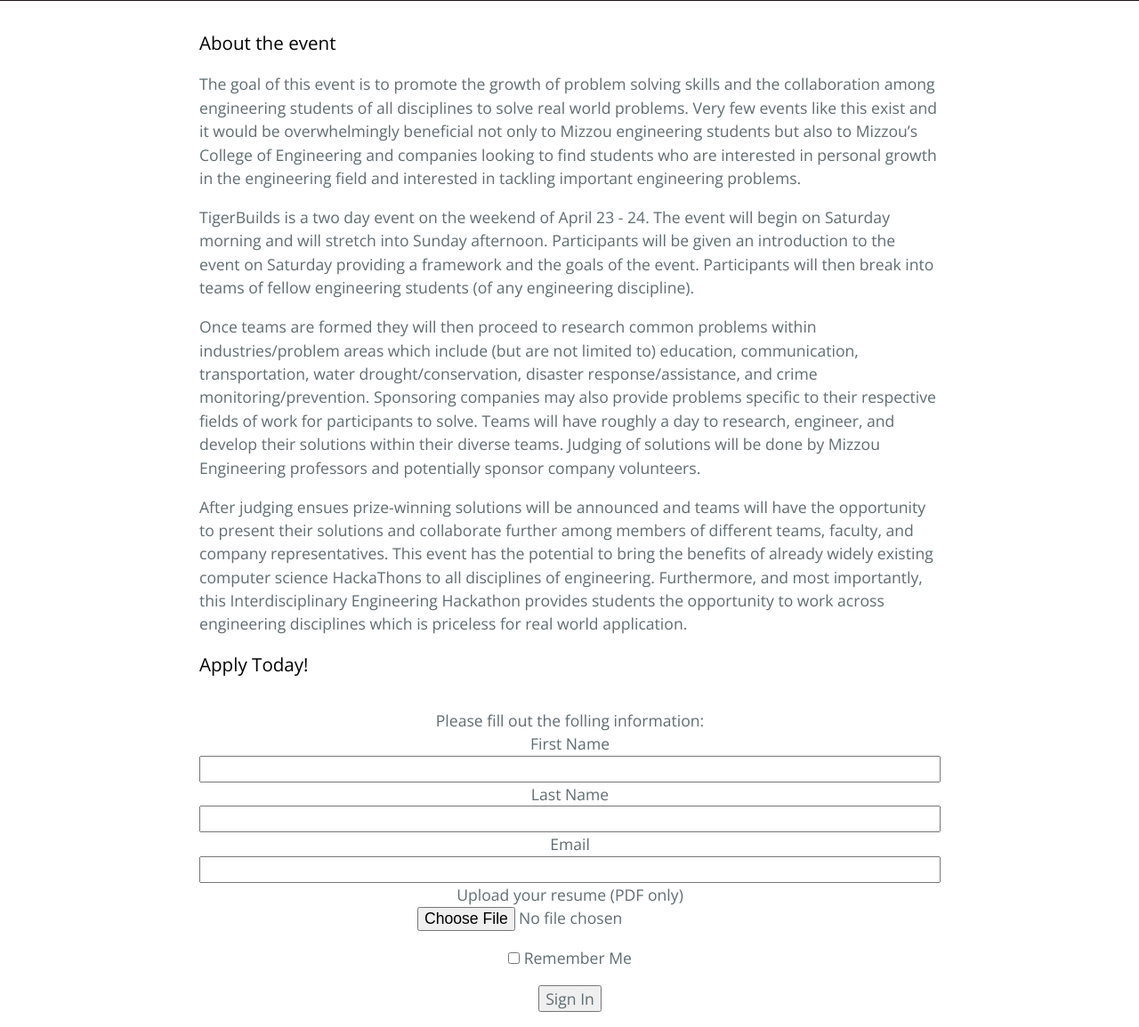
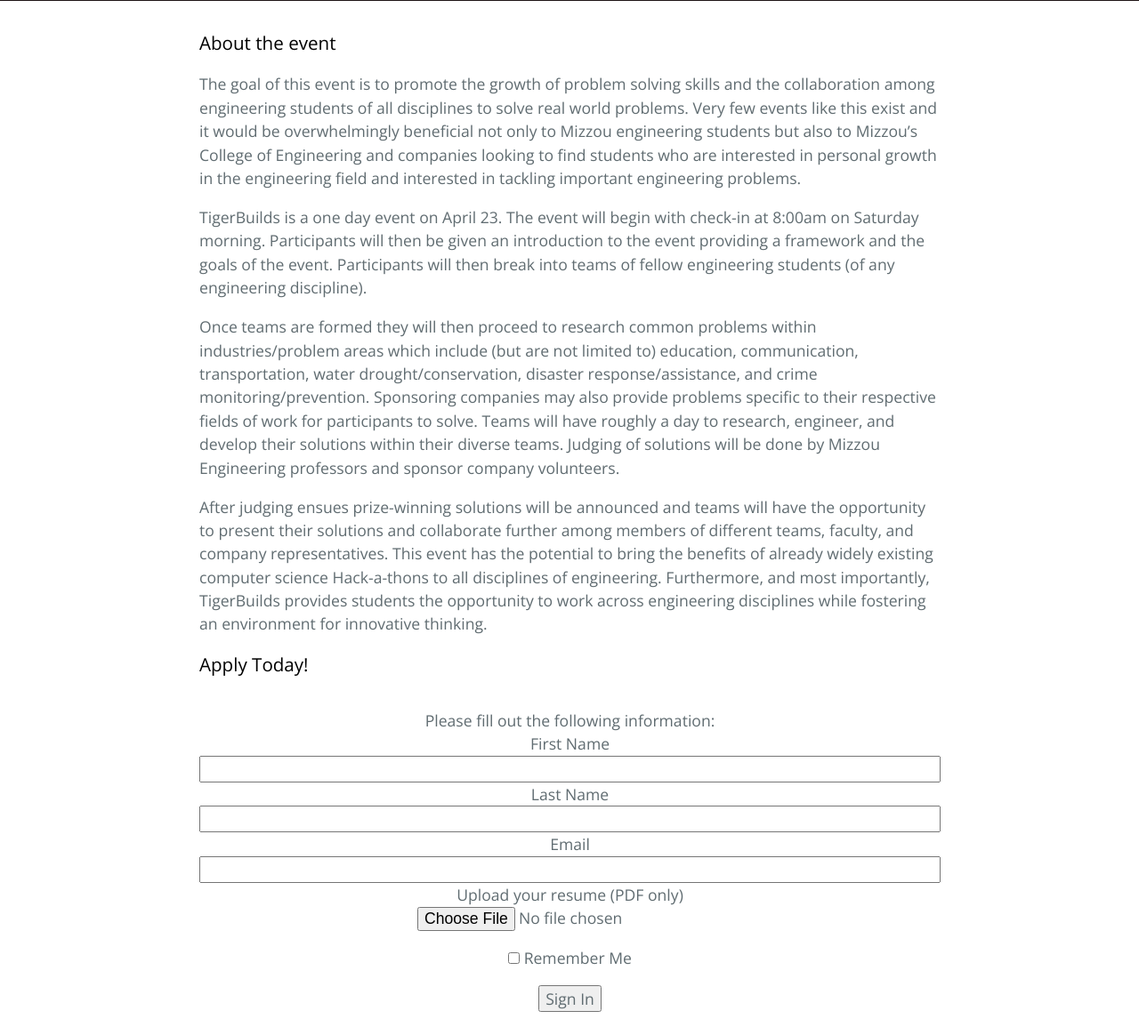
Before and after one commit to samkreter/TigerBuilds-Website, a Flask app: page / in a window 1280 px wide. Shown: the part 563-1718 px from the top of the page at 89% size. Run offline with Flask 2, Linux system fonts and the light colour scheme; some libraries are stand-ins or nearby versions.

Commit message:
updated index.html

```diff
--- a/app/templates/index.html
+++ b/app/templates/index.html
@@ -44,11 +44,11 @@
 
 <p>The goal of this event is to promote the growth of problem solving skills and the collaboration among engineering students of all disciplines to solve real world problems. Very few events like this exist and it would be overwhelmingly beneficial not only to Mizzou engineering students but also to Mizzou’s College of Engineering and companies looking to find students who are interested in personal growth in the engineering field and interested in tackling important engineering problems.</p>
 
-<p>TigerBuilds is a two day event on the weekend of April 23 - 24. The event will begin on Saturday morning and will stretch into Sunday afternoon. Participants will be given an introduction to the event on Saturday providing a framework and the goals of the event. Participants will then break into teams of fellow engineering students (of any engineering discipline). </p>
+<p>TigerBuilds is a one day event on April 23. The event will begin with check-in at 8:00am on Saturday morning. Participants will then be given an introduction to the event providing a framework and the goals of the event. Participants will then break into teams of fellow engineering students (of any engineering discipline). </p>
 
-<p>Once teams are formed they will then proceed to research common problems within industries/problem areas which include (but are not limited to) education, communication, transportation, water drought/conservation, disaster response/assistance, and crime monitoring/prevention. Sponsoring companies may also provide problems specific to their respective fields of work for participants to solve. Teams will have roughly a day to research, engineer, and develop their solutions within their diverse teams. Judging of solutions will be done by Mizzou Engineering professors and potentially sponsor company volunteers. </p>
+<p>Once teams are formed they will then proceed to research common problems within industries/problem areas which include (but are not limited to) education, communication, transportation, water drought/conservation, disaster response/assistance, and crime monitoring/prevention. Sponsoring companies may also provide problems specific to their respective fields of work for participants to solve. Teams will have roughly a day to research, engineer, and develop their solutions within their diverse teams. Judging of solutions will be done by Mizzou Engineering professors and sponsor company volunteers. </p>
 
-<p>After judging ensues prize-winning solutions will be announced and teams will have the opportunity to present their solutions and collaborate further among members of different teams, faculty, and company representatives. This event has the potential to bring the benefits of already widely existing computer science HackaThons to all disciplines of engineering. Furthermore, and most importantly, this Interdisciplinary Engineering Hackathon provides students the opportunity to work across engineering disciplines which is priceless for real world application. </p>
+<p>After judging ensues prize-winning solutions will be announced and teams will have the opportunity to present their solutions and collaborate further among members of different teams, faculty, and company representatives. This event has the potential to bring the benefits of already widely existing computer science Hack-a-thons to all disciplines of engineering. Furthermore, and most importantly, TigerBuilds provides students the opportunity to work across engineering disciplines while fostering an environment for innovative thinking. </p>
 
 </section>
 
@@ -58,7 +58,7 @@
   <form align="center" id="ap-form" action="/login" method="post"  enctype="multipart/form-data" name="login">
       {{ form.hidden_tag() }}
       <p>
-          Please fill out the folling information:<br>
+          Please fill out the following information:<br>
           First Name<br>
           {{ form.first_name(size=80) }}<br>
           Last Name<br>
```
